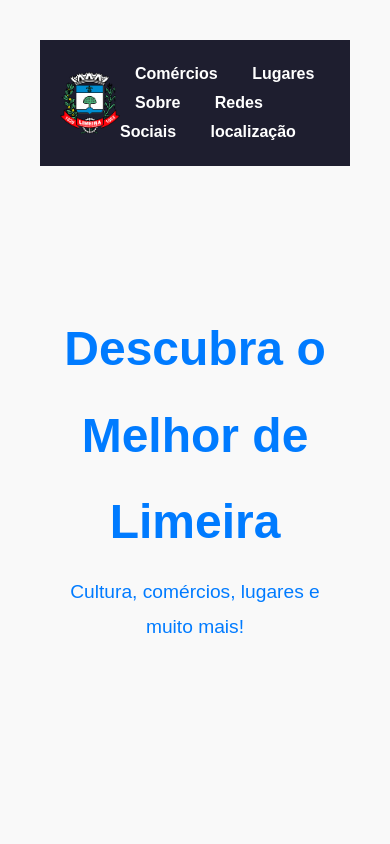
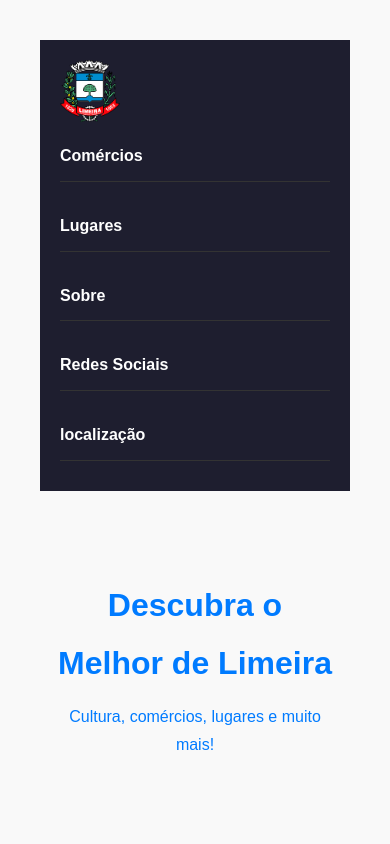
Before and after one commit to Sndxnejsi/limeirasite, a plain HTML site: page index.html in a window 390 px wide. Shown: the top 844 px of the page. Drawn offline with Linux system fonts and the light colour scheme.

Commit message:
Aula 23/06/2025:atualizaçao do site limeira

```diff
--- a/styles.css
+++ b/styles.css
@@ -150,7 +150,67 @@ h2 {
   margin-top: 30px;
 }
 
-  iframe{
-               width: 100%;
-               height: 50vh;
-          }
+iframe {
+  width: 100%;
+  height: 50vh;
+}
+
+/* ===== ESTILO RESPONSIVO PARA CELULARES ===== */
+@media screen and (max-width: 768px) {
+  header {
+    flex-direction: column;
+    align-items: flex-start;
+  }
+
+  nav {
+    display: flex;
+    flex-direction: column;
+    width: 100%;
+  }
+
+  nav a {
+    margin: 10px 0;
+    padding: 10px 0;
+    border-bottom: 1px solid #333;
+    width: 100%;
+    text-align: left;
+  }
+
+  #hero {
+    padding: 60px 15px;
+  }
+
+  #hero h1 {
+    font-size: 2rem;
+  }
+
+  #hero p {
+    font-size: 1rem;
+  }
+
+  .cards {
+    grid-template-columns: 1fr;
+  }
+
+  .card img {
+    height: auto;
+  }
+
+  .socials {
+    flex-direction: column;
+    gap: 15px;
+  }
+
+  .socials a {
+    width: 100%;
+    text-align: center;
+  }
+
+  iframe {
+    height: 300px;
+  }
+
+  section {
+    padding: 40px 15px;
+  }
+}
```
